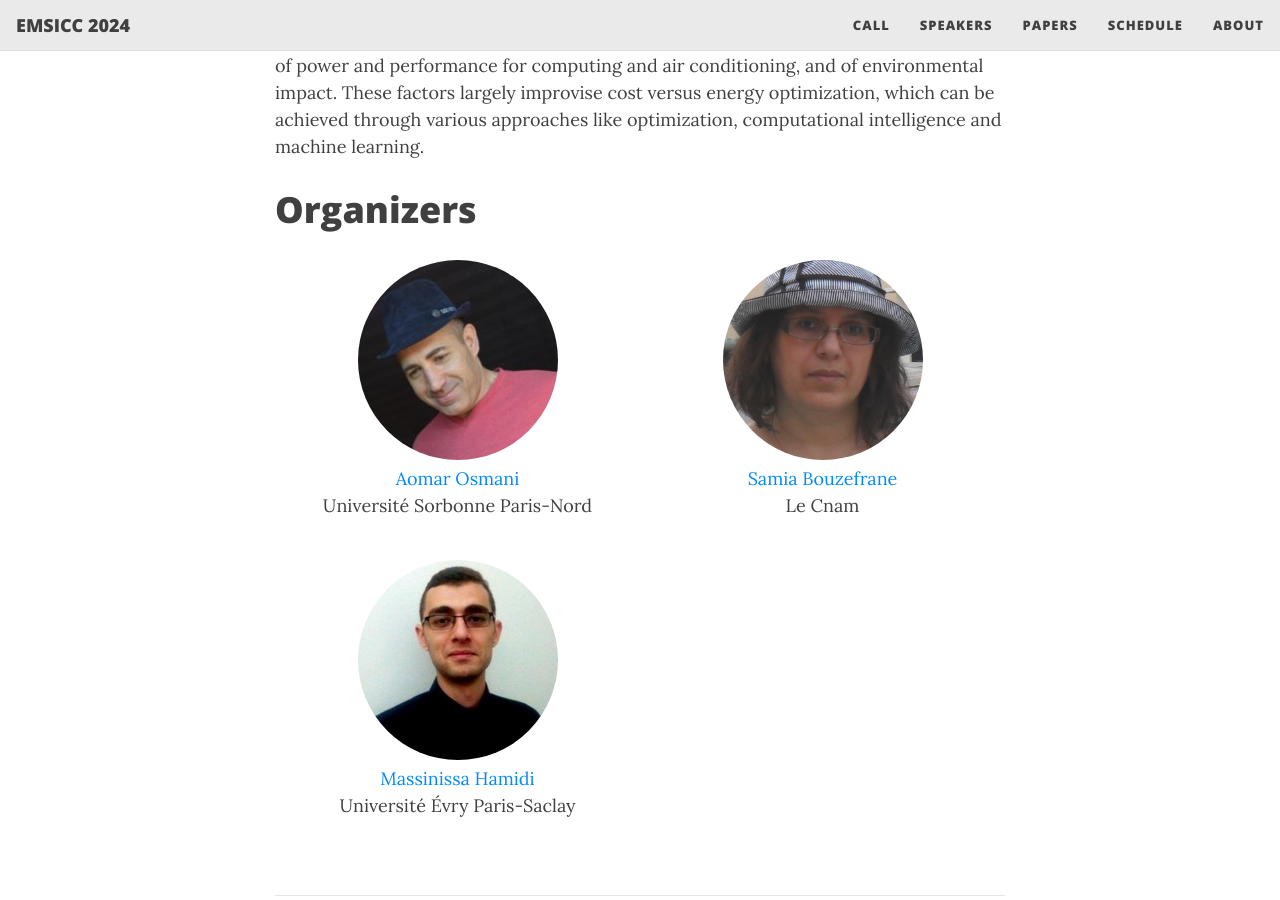
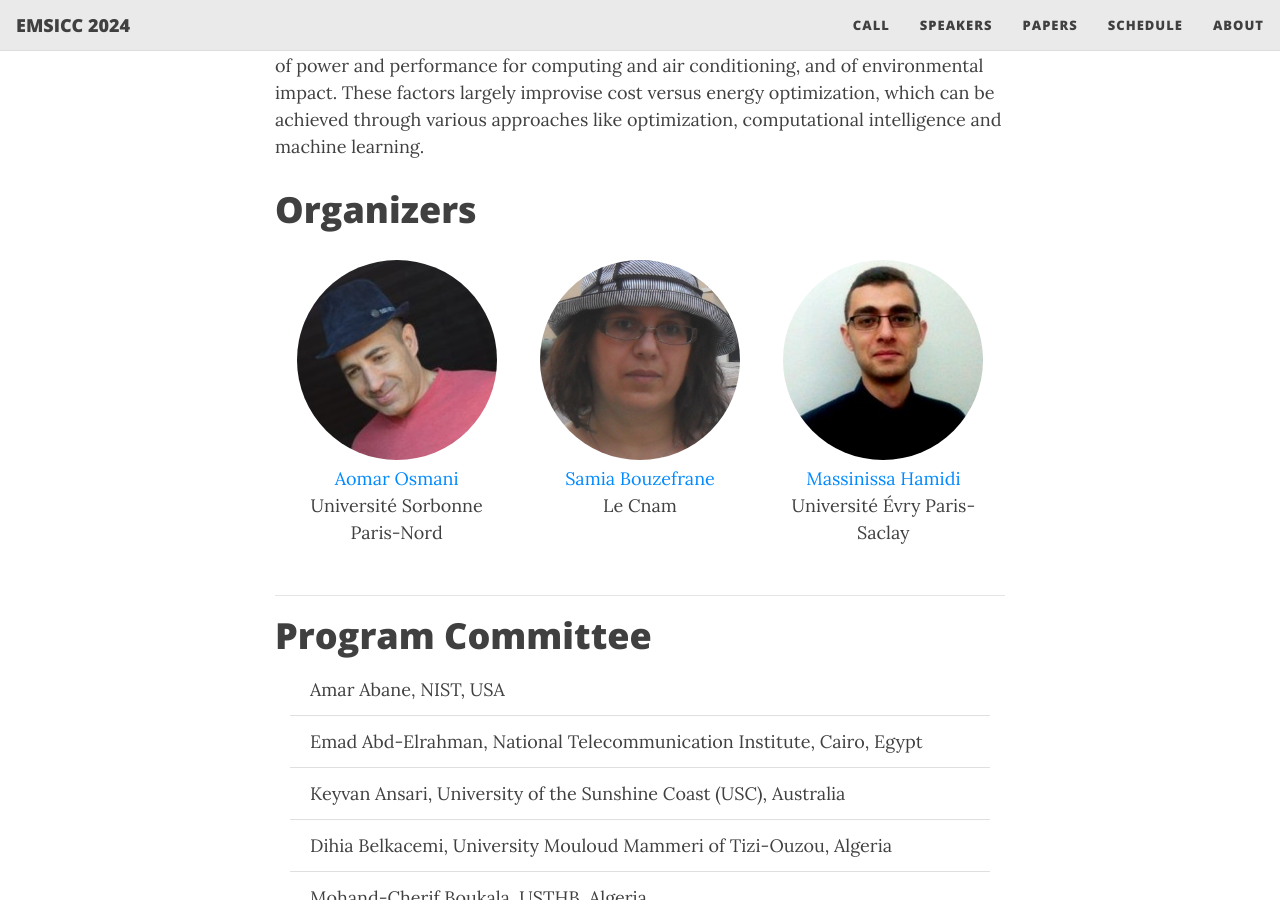
Before and after one commit to emsicc/2024, a Jekyll site: the page built from index.md, in a window 1280 px wide and 900 px high, scrolled down 689 px. Built offline with Jekyll 4.4.1, drawn with Linux system fonts in a browser that asks for light colours; nearby versions of some CDN libraries.

Commit message:
Update profile.html

```diff
--- a/_includes/profile.html
+++ b/_includes/profile.html
@@ -1,5 +1,5 @@
 <div
-  class="col-xs-6 col-sm-4 col-lg-4 col-xl-6 text-center"
+  class="col-xs-6 col-sm-4 col-lg-4 col-xl-4 text-center"
   id="{{ include.p[0] }}"
   style="width:300px;height: 300px"
 >
```
